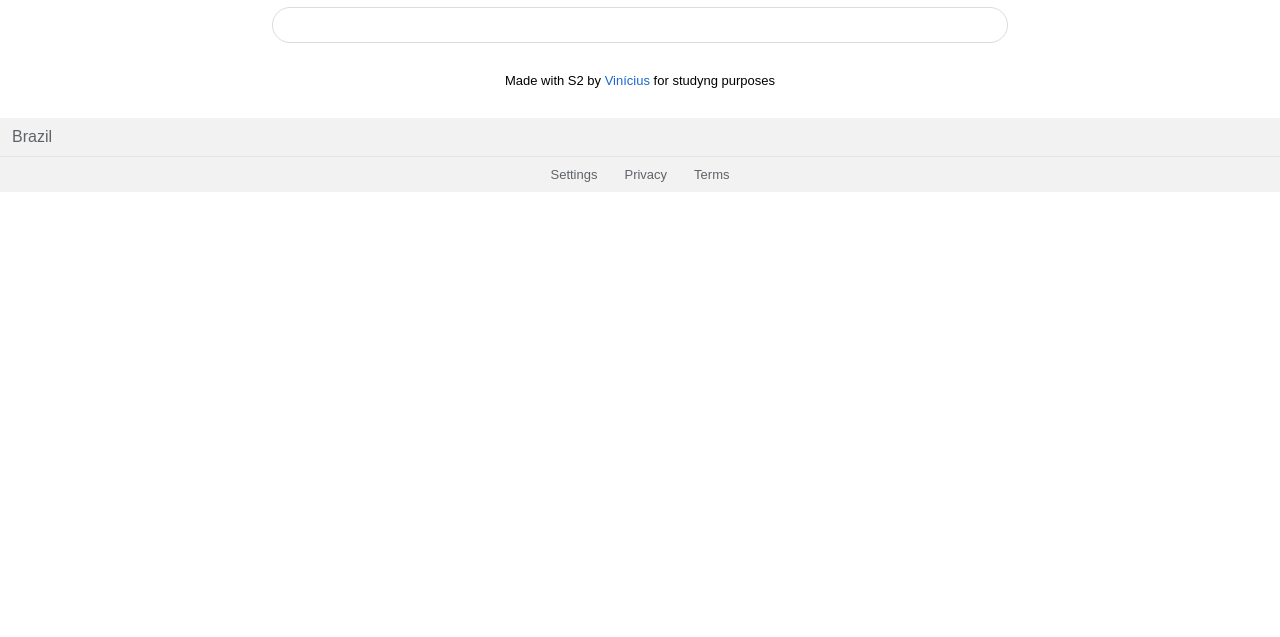
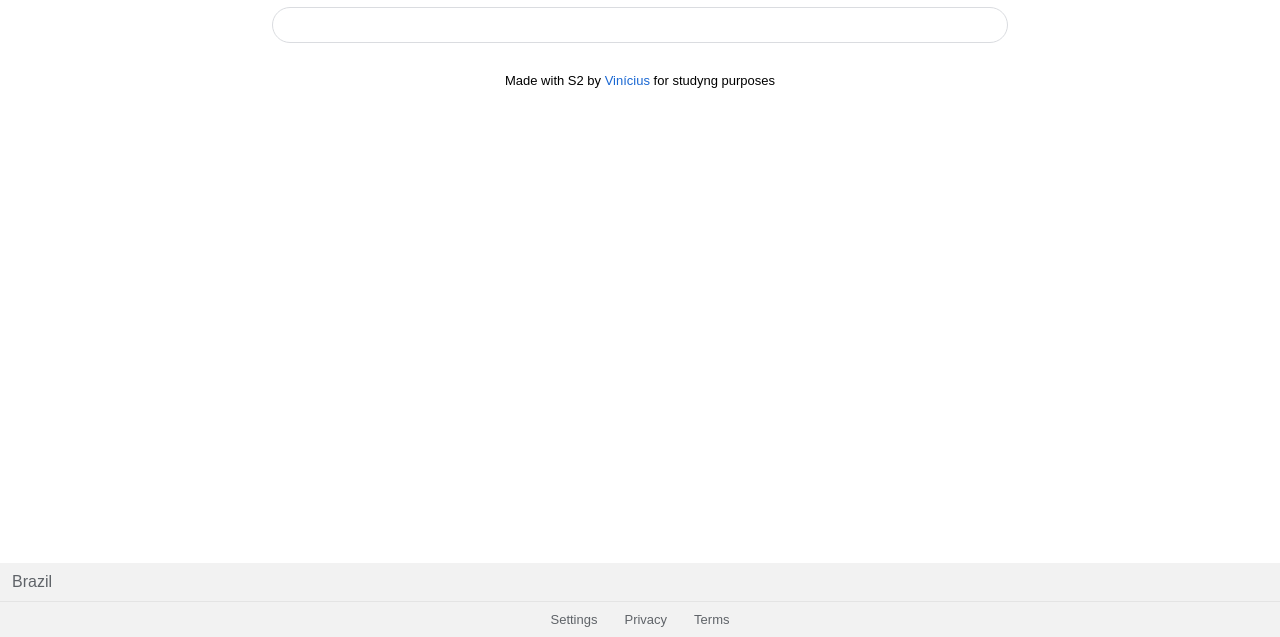
Before and after one commit to Vini03-Alcantra/Google-Clone-UI, a plain HTML site: page index.html in a window 1280 px wide. Shown: the part 163-800 px from the top of the page. Drawn offline with Linux system fonts and the light colour scheme.

Commit message:
Ajustando detalhes do body

```diff
--- a/style.css
+++ b/style.css
@@ -6,6 +6,15 @@
 
 *, input, button{
     font-family: Arial, sans-serif;
+}
+
+html, body{
+    height: 100%;
+}
+
+body{
+    display: flex;
+    flex-direction: column;
 }
 
 /*Header*/
@@ -74,6 +83,7 @@
 
 .content{
     display: flex;
+    flex: 1;
     flex-direction: column;
     align-items: center;
     padding: 56px 8px 0;
```
